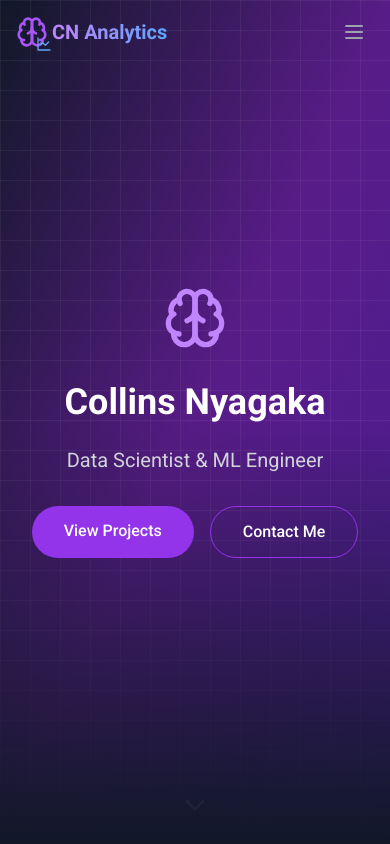
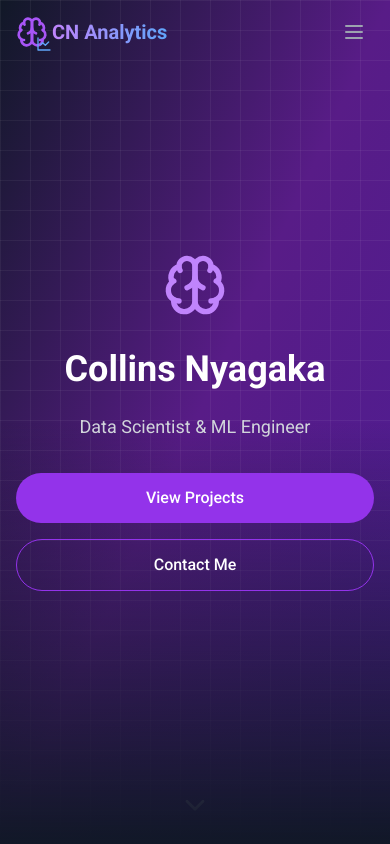
Before and after one commit to CollinsNyatundo/project2, a React (Vite) app: page / in a window 390 px wide. Shown: the top 844 px of the page. Built offline with nearby package versions, Linux system fonts and the light colour scheme.

Commit message:
Fix for mobile view

```diff
--- a/src/components/Hero.tsx
+++ b/src/components/Hero.tsx
@@ -22,7 +22,7 @@ const Hero = () => {
             initial={{ opacity: 0, y: 20 }}
             animate={{ opacity: 1, y: 0 }}
             transition={{ duration: 0.5, delay: 0.2 }}
-            className="text-4xl md:text-6xl font-bold text-white mb-6"
+            className="text-4xl sm:text-5xl md:text-6xl font-bold text-white mb-6"
           >
             Collins Nyagaka
           </motion.h1>
@@ -31,7 +31,7 @@ const Hero = () => {
             initial={{ opacity: 0, y: 20 }}
             animate={{ opacity: 1, y: 0 }}
             transition={{ duration: 0.5, delay: 0.4 }}
-            className="text-xl md:text-2xl text-gray-300 mb-8"
+            className="text-lg sm:text-xl md:text-2xl text-gray-300 mb-8"
           >
             Data Scientist & ML Engineer
           </motion.p>
@@ -40,17 +40,17 @@ const Hero = () => {
             initial={{ opacity: 0, y: 20 }}
             animate={{ opacity: 1, y: 0 }}
             transition={{ duration: 0.5, delay: 0.6 }}
-            className="flex justify-center gap-4"
+            className="flex flex-col sm:flex-row justify-center gap-4"
           >
             <a
               href="#projects"
-              className="bg-purple-600 text-white px-8 py-3 rounded-full font-medium hover:bg-purple-700 transition-colors"
+              className="bg-purple-600 text-white px-6 py-3 rounded-full font-medium hover:bg-purple-700 transition-colors"
             >
               View Projects
             </a>
             <a
               href="#contact"
-              className="border border-purple-600 text-white px-8 py-3 rounded-full font-medium hover:bg-purple-600/10 transition-colors"
+              className="border border-purple-600 text-white px-6 py-3 rounded-full font-medium hover:bg-purple-600/10 transition-colors"
             >
               Contact Me
             </a>
```
